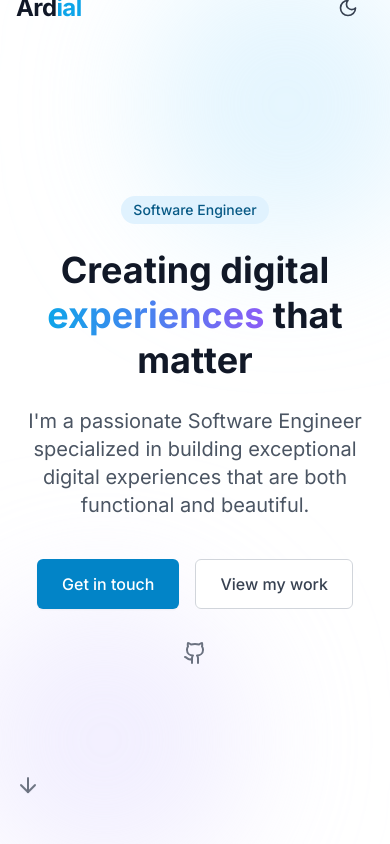
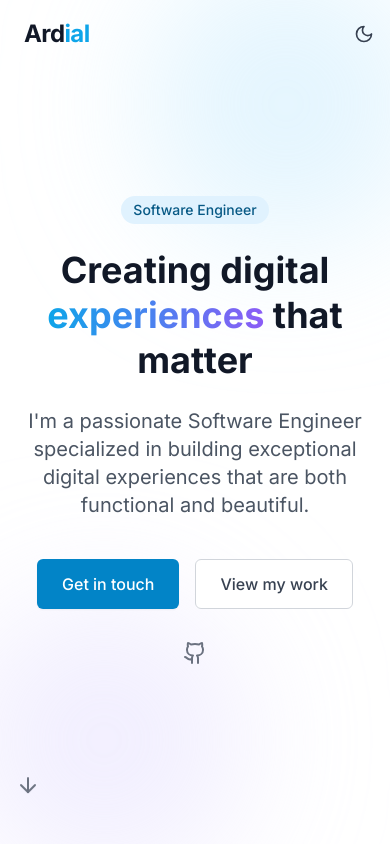
Before and after one commit to meQlause/personal-landing-page, a React (Vite) app: page / in a window 390 px wide. Shown: the top 844 px of the page. Built offline with nearby package versions, Linux system fonts and the light colour scheme.

Commit message:
fix : header for mobile view

```diff
--- a/src/components/Header.tsx
+++ b/src/components/Header.tsx
@@ -1,10 +1,9 @@
 import React, { useState, useEffect } from 'react';
-import { Menu, X, Moon, Sun } from 'lucide-react';
+import { Moon, Sun } from 'lucide-react';
 import { useTheme } from '../context/ThemeContext';
 
 const Header: React.FC = () => {
   const [isScrolled, setIsScrolled] = useState(false);
-  const [isMobileMenuOpen, setIsMobileMenuOpen] = useState(false);
   const { isDarkMode, toggleTheme } = useTheme();
 
   useEffect(() => {
@@ -20,22 +19,6 @@ const Header: React.FC = () => {
     return () => window.removeEventListener('scroll', handleScroll);
   }, []);
 
-  const navLinks = [
-    { name: 'Home', href: '#home' },
-    { name: 'About', href: '#about' },
-    { name: 'Skills', href: '#skills' },
-    { name: 'Projects', href: '#projects' },
-    { name: 'Testimonials', href: '#testimonials' },
-    { name: 'Contact', href: '#contact' },
-  ];
-
-  const scrollToSection = (sectionId: string) => {
-    setIsMobileMenuOpen(false);
-    const element = document.querySelector(sectionId);
-    if (element) {
-      element.scrollIntoView({ behavior: 'smooth' });
-    }
-  };
 
   return (
     <header
@@ -44,10 +27,10 @@ const Header: React.FC = () => {
         : 'bg-transparent'
         }`}
     >
-      <div className="max-w-7xl mx-auto px-4 sm:px-6 lg:px-8">
-        <div className="flex justify-between items-center h-16 md:h-20">
+      <div className="max-w-7xl mx-auto px-2 sm:px-4 lg:px-8">
+        <div className="flex justify-between items-center h-12 mt-4 pb-3 md:pb-0 md:mt-0 md:h-20">
           <div className="flex-shrink-0 flex items-center">
-            <span className="text-2xl font-bold text-gray-900 dark:text-white tracking-tight">
+            <span className="text-2xl ml-4 md:ml-0 md:text-2xl font-bold text-gray-900 dark:text-white tracking-tight">
               Ard<span className="text-primary-500">ial</span>
             </span>
           </div>
@@ -78,7 +61,7 @@ const Header: React.FC = () => {
           <div className="flex md:hidden">
             <button
               onClick={toggleTheme}
-              className="mr-2 rounded-full p-2 text-gray-700 dark:text-gray-300 hover:bg-gray-100 dark:hover:bg-gray-800 transition-colors focus:outline-none"
+              className="rounded-full ml-6 p-2 text-gray-700 dark:text-gray-300 hover:bg-gray-100 dark:hover:bg-gray-800 transition-colors focus:outline-none"
               aria-label={isDarkMode ? 'Switch to light mode' : 'Switch to dark mode'}
             >
               {isDarkMode ? <Sun size={20} /> : <Moon size={20} />}
```
